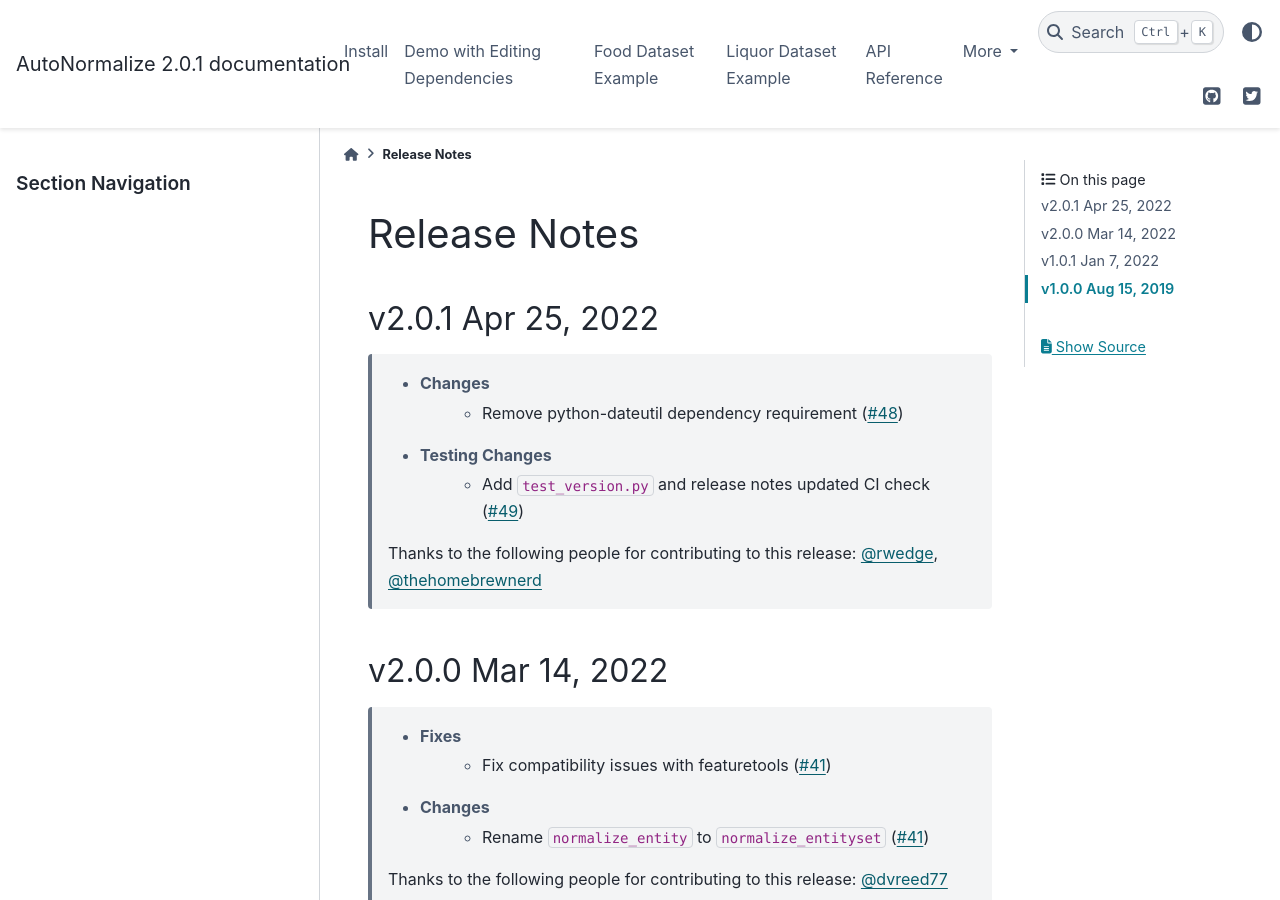
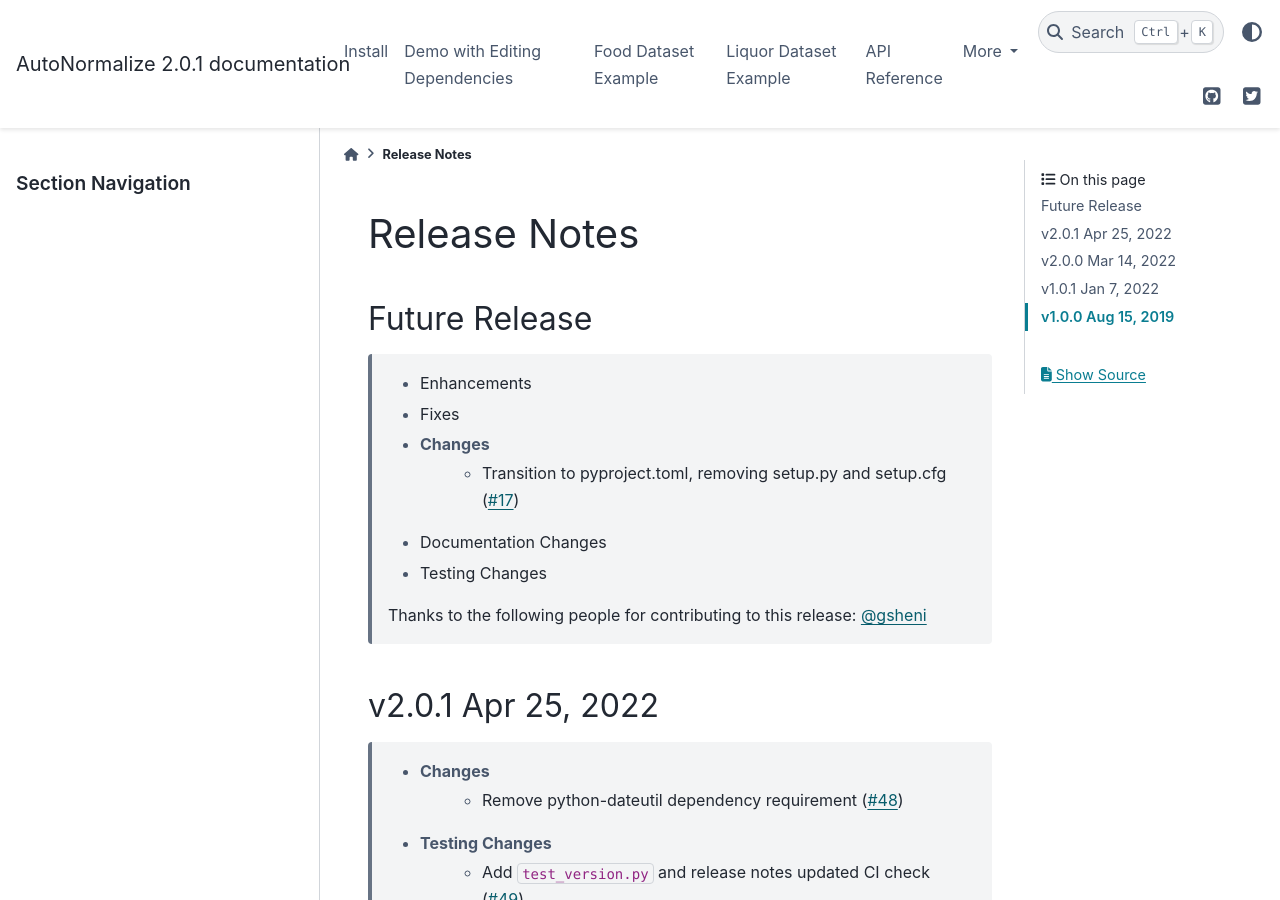
Before and after one commit to alteryx/autonormalize, a Sphinx documentation site: the page built from docs/source/release_notes.rst, in a window 1280 px wide and 900 px high. Built offline with Sphinx 7.4.7 and the PyData theme 0.15.4, drawn with Linux system fonts in a browser that asks for light colours; comment, search, counter and statistics services are not loaded.

Commit message:
update release notes

```diff
--- a/docs/source/release_notes.rst
+++ b/docs/source/release_notes.rst
@@ -3,15 +3,17 @@
 Release Notes
 -------------
 
-.. Future Release
-    ==============
+Future Release
+==============
     * Enhancements
     * Fixes
     * Changes
+        * Transition to pyproject.toml, removing setup.py and setup.cfg (:pr:`17`)
     * Documentation Changes
     * Testing Changes
 
-.. Thanks to the following people for contributing to this release:
+    Thanks to the following people for contributing to this release:
+    :user:`gsheni`
 
 v2.0.1 Apr 25, 2022
 ===================
```
